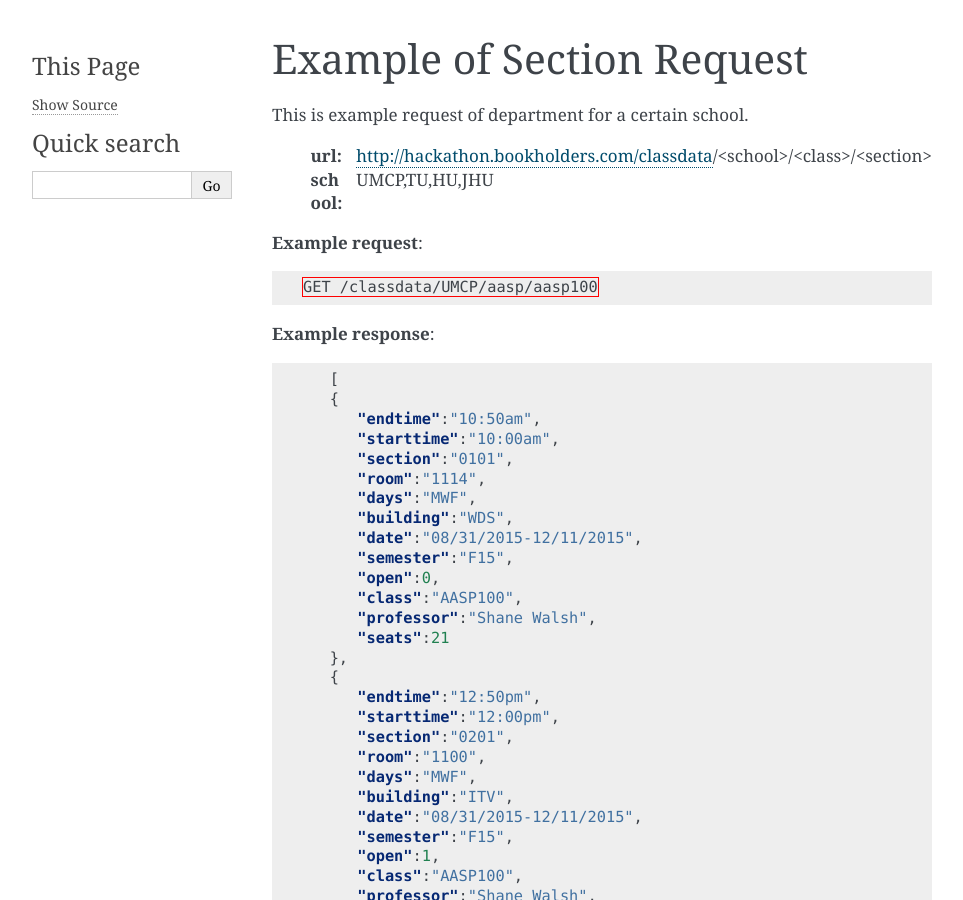
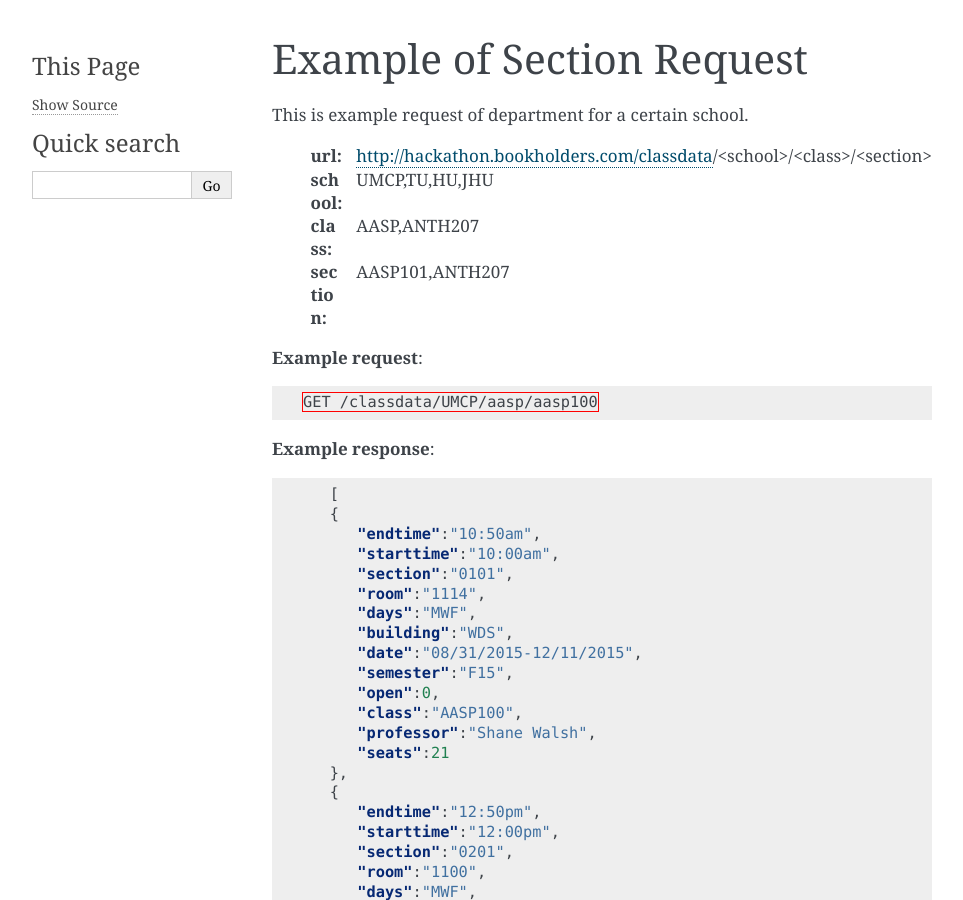
Before and after one commit to bookholders/classdataapi, a Sphinx documentation site: the page built from docs/section.rst, in a window 1280 px wide and 900 px high. Shown: the whole window, without its empty margins (148-1111 px from the left). Built offline with Sphinx 7.4.7, drawn with Linux system fonts in a browser that asks for light colours.

Commit message:
Update section.rst

```diff
--- a/docs/section.rst
+++ b/docs/section.rst
@@ -6,6 +6,8 @@ This is example request of department for a certain school.
 
    :url: http://hackathon.bookholders.com/classdata/<school>/<class>/<section>
    :school: UMCP,TU,HU,JHU
+   :class: AASP,ANTH207
+   :section: AASP101,ANTH207
 
 
 **Example request**:
```
